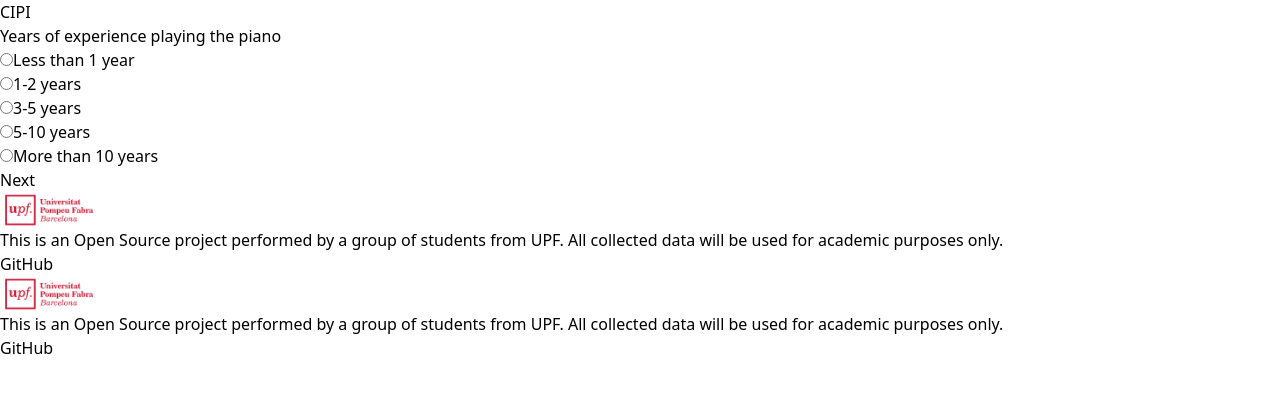
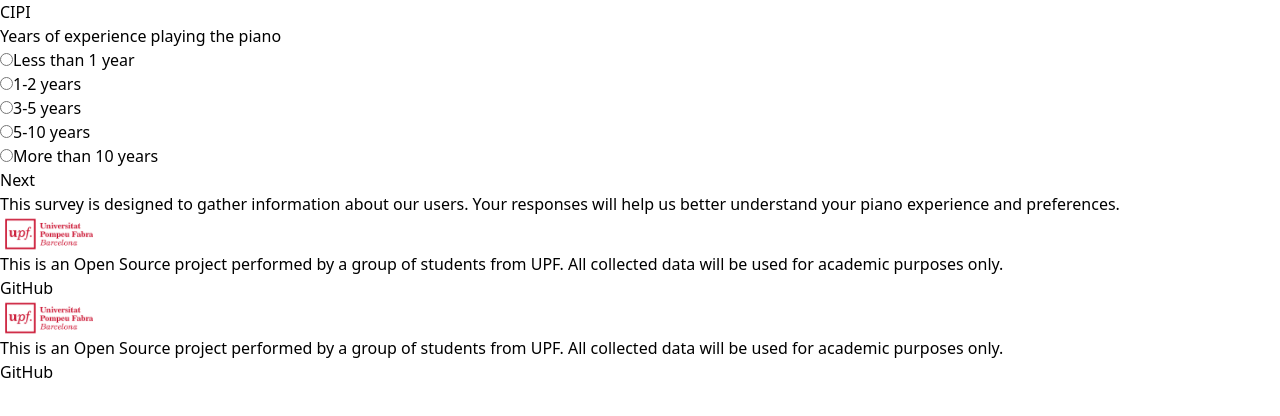
Before and after one commit to MTG/CIPI, a Next.js app in the folder frontend/: page /survey in a window 1280 px wide. Shown: the top 416 px of the page. Built offline with nearby package versions, Linux system fonts and the light colour scheme.

Commit message:
text survey and redirections, images without random text

```diff
--- a/frontend/pages/survey.js
+++ b/frontend/pages/survey.js
@@ -69,7 +69,8 @@ export default function Home() {
 
       if (currentQuestion === questions.length - 1) {
         const response = await sendSurvey(credential, [...surveyAnswers, answer]);
-        router.push('/upload');
+        router.back();
+
       } else {
         // Go to the next question
         setCurrentQuestion(currentQuestion + 1);
@@ -95,7 +96,7 @@ export default function Home() {
         <div className="flex pb-4">
           <div className="font-bold text-gray-600 flex-1 text-center"><Link href="/">CIPI</Link></div>
         </div>
-        <div className="flex items-center justify-center pt-60">
+        <div className="flex items-center justify-center pt-40">
           <div className="border border-neutral-950 rounded-lg p-4 flex flex-col lg:flex-row">
             <div className="w-full lg:w-1/2 pr-4">
               <h1 className="text-xl font-bold mb-4">
@@ -137,6 +138,9 @@ export default function Home() {
             </div>
           </div>
         </div>
+        <div className="flex justify-center pt-10 mb-4 text-sm text-gray-600">
+          This survey is designed to gather information about our users. Your responses will help us better understand your piano experience and preferences.
+        </div>
         </main>
         <Footer />
       </>
```
Also changed, not shown: frontend/public/Chopin_Polonaise-fantaisie.png, frontend/public/Chopin_WaltzinAminor.png.
